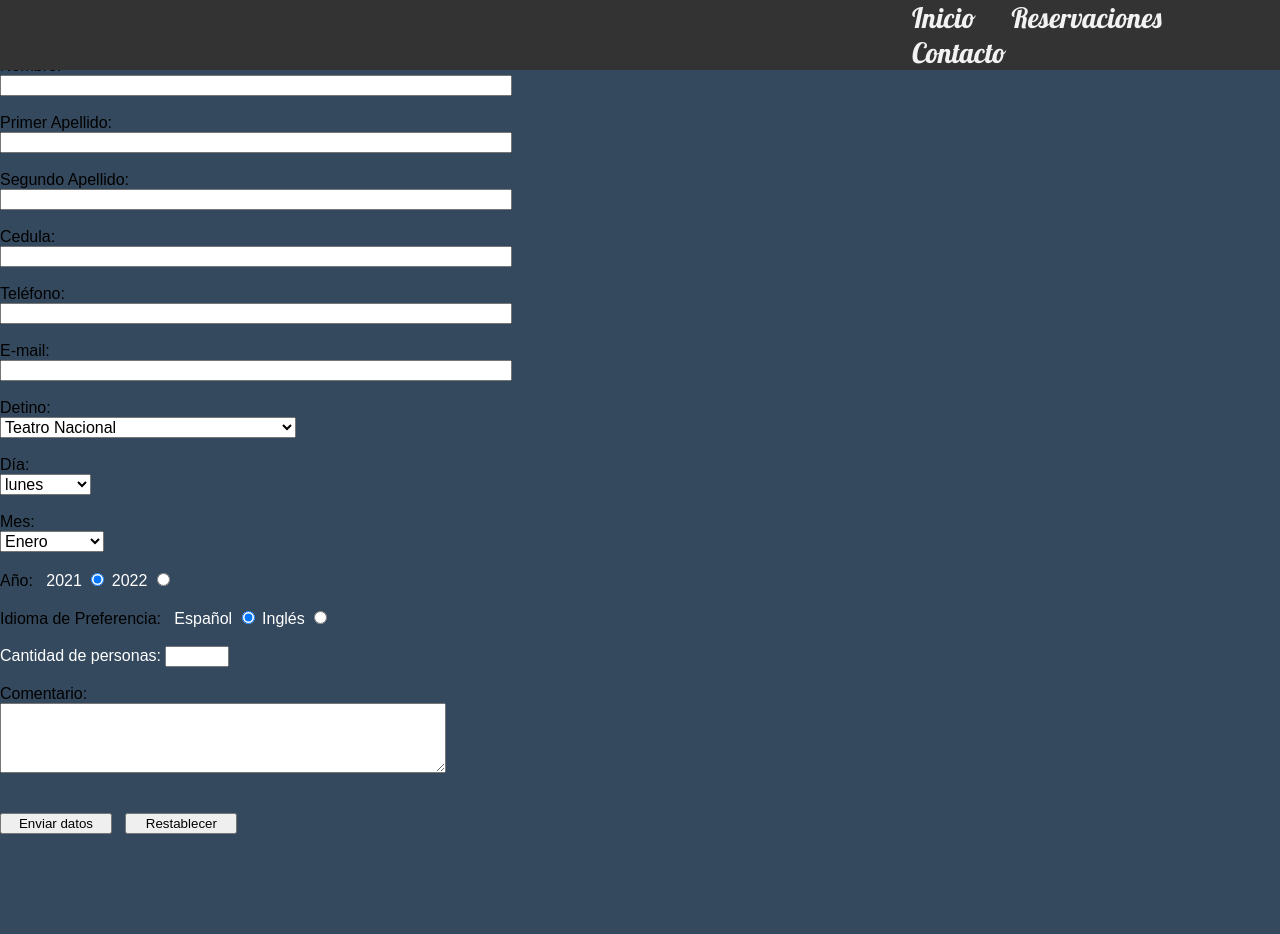
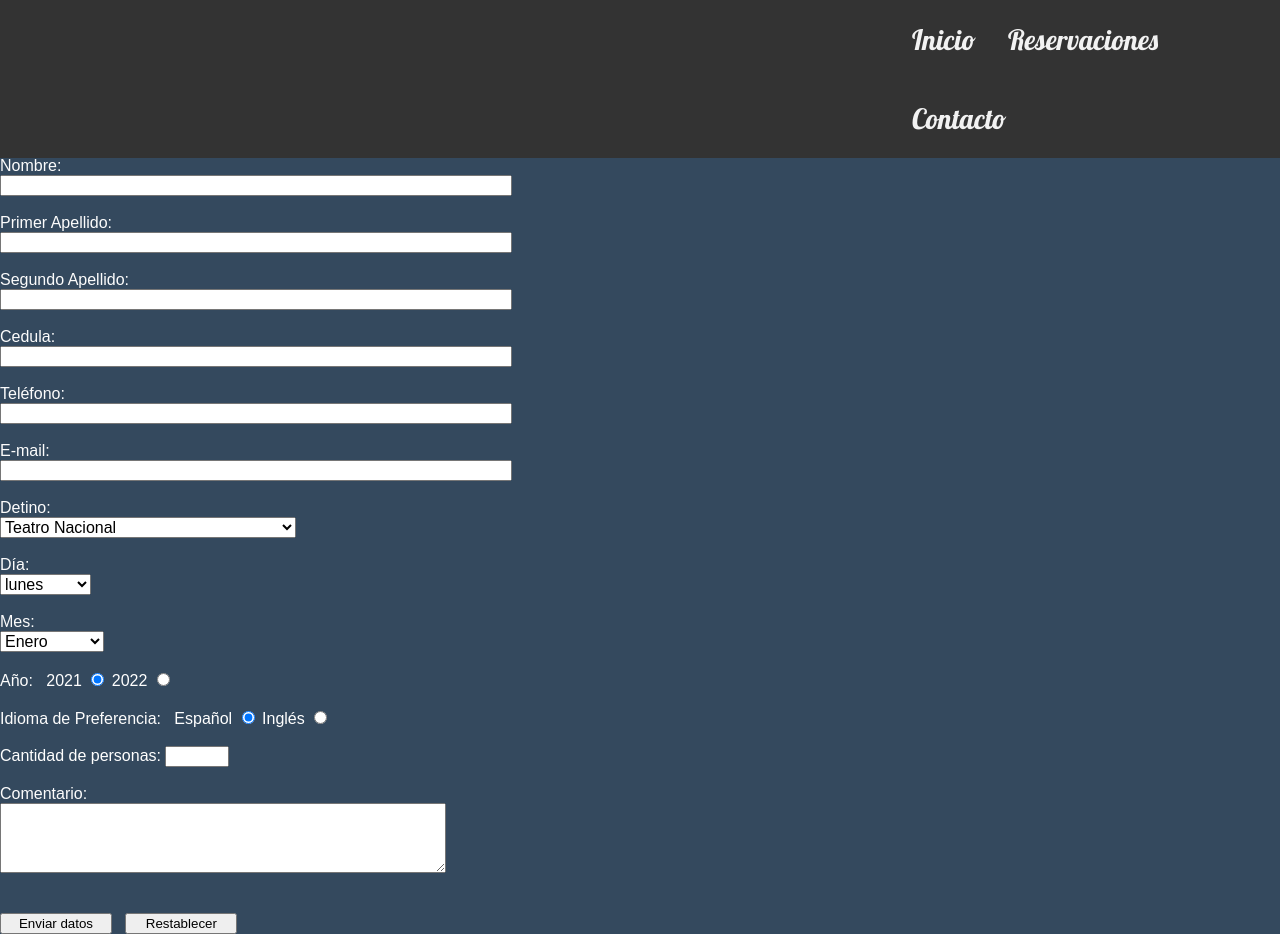
Before and after one commit to GiankFallasCR/Proyecto, a PHP site: page /orcl/reservaciones.html in a window 1280 px wide. Before the commit the page ends 834 px from the top, so only its background shows below. Run offline with PHP 8.4, Linux system fonts and the light colour scheme.

Commit message:
-FIXED-Nav on top, Reservaciones form updated

```diff
--- a/CSS/estilos.css
+++ b/CSS/estilos.css
@@ -10,11 +10,13 @@ body{
   margin: 0 auto;
   overflow: hidden;
   background-color: #333;
-  position: fixed;
+  position: absolute;
   top: 0;
   width: 100%;
 }
 .navbar a {
+  float: left;
+  display: block;
   color: #f2f2f2;
   text-align: center;
   padding: 22px 16px;
--- a/reservaciones.html
+++ b/reservaciones.html
@@ -7,7 +7,7 @@
     <meta name="viewport" content="width=device-width, initial-scale=1.0">
     <title>ViajiTico</title>
     <link href="CSS/estilos.css" rel="stylesheet" />
-    <!--<link href="CSS/estilos.css" rel="stylesheet" />
+    <link href="CSS/estilos.css" rel="stylesheet" />
     <script language="JavaScript1.2">
         function UpdateCartQuantity() {
             document.cart_quantity.submit();
@@ -16,7 +16,7 @@
             document.cart_quantity['quantity'].value = Number(document.cart_quantity['quantity'].value) + Number(qty);
             UpdateCartQuantity();
         }
-    </script>-->
+    </script>
 </head>
 
 <body>
@@ -27,12 +27,16 @@
             <a href="#contact">Contacto</a>
         </div>
     </div>
-
+    <br>
+    <br>
+    <br>
+    <br>
+    <br>
     <div class="row">
         <form method="post" action="ingresaCita.php" id="formTutorias" class="main">
-            <strong><span id="reservaciones" style="font-family: Arial; font-size: 24pt">HACER UNA RESERVACION</span></strong><br />
+            <strong><span id="reservaciones" style="font-family: 'Arial',cursive; font-size: 24pt;color: rgb(252, 252, 252);">HACER UNA RESERVACION</span></strong><br />
             <br />
-            <div style="text-align: left; font-family: Arial">
+            <div style="text-align: left; font-family: Arial;color: rgb(252, 252, 252);">
                 Nombre:<br />
                 <input name="nombrePersona" type="text" id="nombrePersona" style="width:504px;" required /><br />
                 <br />
```
